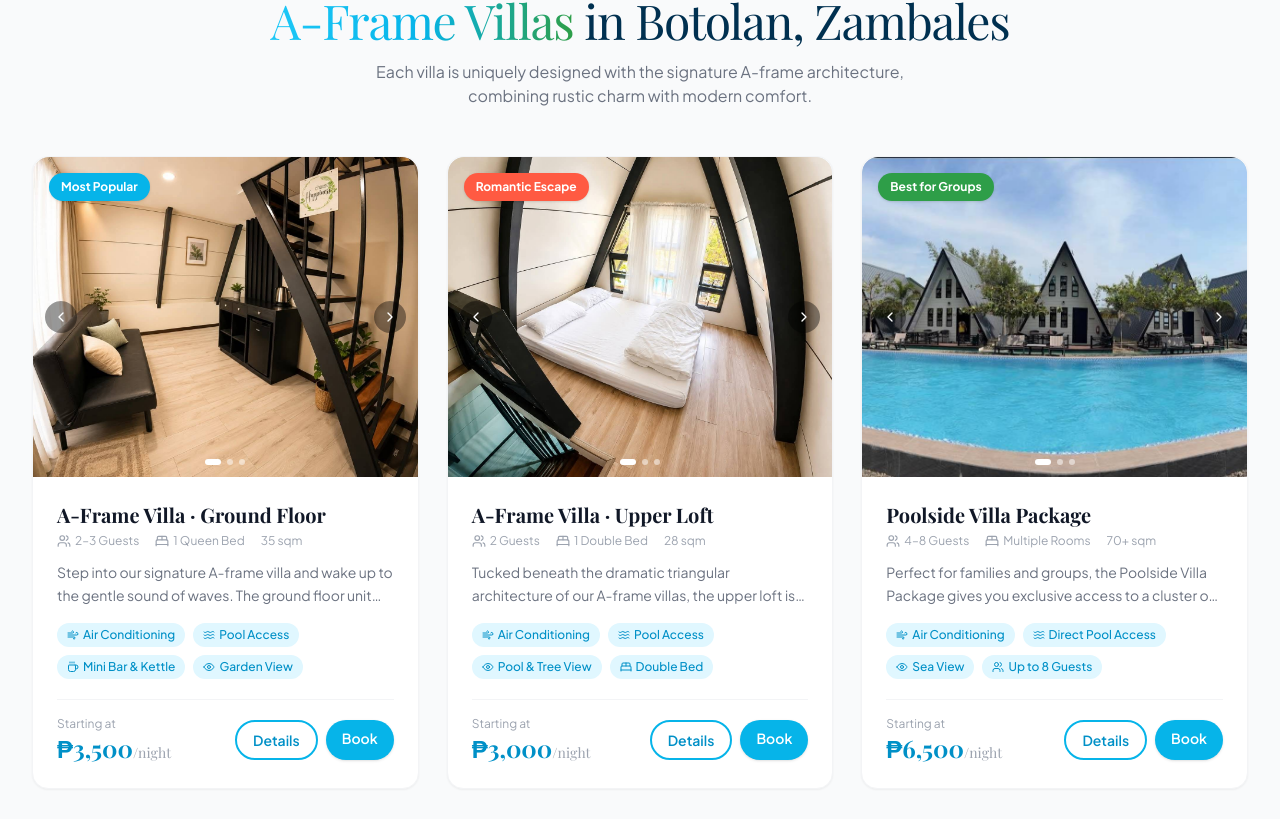
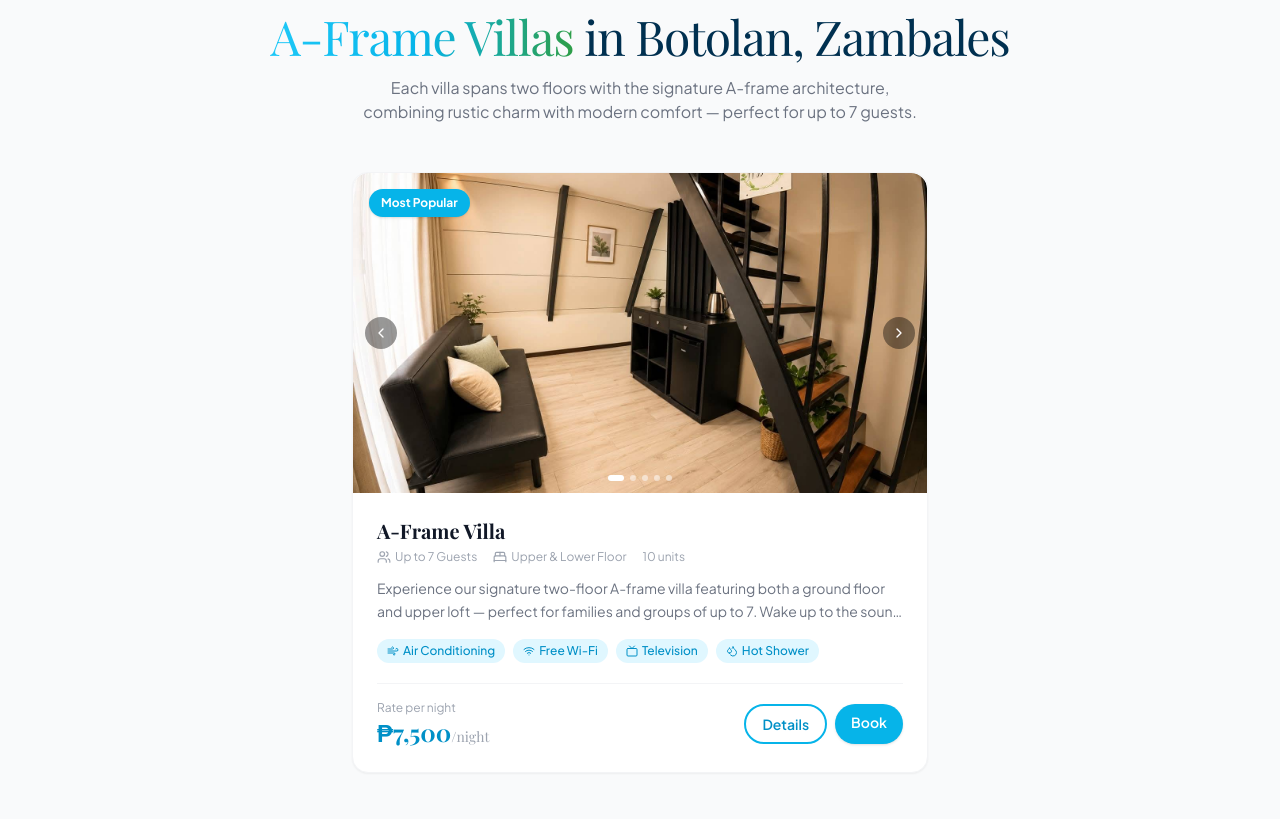
Before and after one commit to engrpaulojimena/resort-management, a Next.js app: page /accommodations in a window 1280 px wide. Shown: the part 461-1280 px from the top of the page. Built offline with nearby package versions, Linux system fonts and the light colour scheme; a web font is replaced by a local one.

Commit message:
Update project

```diff
--- a/app/accommodations/AccommodationsClient.tsx
+++ b/app/accommodations/AccommodationsClient.tsx
@@ -4,87 +4,45 @@ import { useState } from 'react'
 import Image from 'next/image'
 import Link from 'next/link'
 import {
-  Users, BedDouble, Wifi, Wind, Coffee, Waves,
-  Eye, Star, ChevronLeft, ChevronRight, X, Check
+  Users, BedDouble, Wifi, Wind, Tv, Droplets,
+  Waves, Star, ChevronLeft, ChevronRight, X, Check
 } from 'lucide-react'
 
-const rooms = [
-  {
-    id: 'ground-floor',
-    images: ['/images/19291.jpg', '/images/19292.jpg', '/images/19293.jpg'],
-    name: 'A-Frame Villa · Ground Floor',
-    shortName: 'Ground Floor',
+const room = {
+  id: 'aframe-villa',
+  images: ['/images/19291.jpg', '/images/19292.jpg', '/images/19293.jpg', '/images/19294.jpg', '/images/19295.jpg'],
+  name: 'A-Frame Villa',
   tag: 'Most Popular',
   tagColor: 'bg-ocean-500',
-    capacity: '2–3 Guests',
-    beds: '1 Queen Bed',
-    size: '35 sqm',
-    price: 3500,
+  capacity: 'Up to 7 Guests',
+  beds: 'Upper & Lower Floor',
+  units: 10,
+  price: 7500,
   description:
-      'Step into our signature A-frame villa and wake up to the gentle sound of waves. The ground floor unit features a comfortable queen bed, modern mini-bar, and direct access to the resort grounds — steps away from our infinity pool.',
+    'Experience our signature two-floor A-frame villa featuring both a ground floor and upper loft — perfect for families and groups of up to 7. Wake up to the sound of the waves, take a dip in our infinity pool, and relax in the comfort of your private villa tucked within the lush grounds of Kekamiya Resort.',
   amenities: [
     { icon: Wind, label: 'Air Conditioning' },
+    { icon: Wifi, label: 'Free Wi-Fi' },
+    { icon: Tv, label: 'Television' },
+    { icon: Droplets, label: 'Hot Shower' },
     { icon: Waves, label: 'Pool Access' },
-      { icon: Coffee, label: 'Mini Bar & Kettle' },
-      { icon: Eye, label: 'Garden View' },
-      { icon: BedDouble, label: 'Queen Bed' },
-      { icon: Wifi, label: 'Free Wi-Fi' },
+    { icon: Users, label: 'Up to 7 Guests' },
   ],
-    highlights: ['Pool-facing terrace', 'En-suite bathroom', 'Daily housekeeping', 'Welcome amenities'],
-  },
-  {
-    id: 'upper-loft',
-    images: ['/images/19294.jpg', '/images/19295.jpg', '/images/19292.jpg'],
-    name: 'A-Frame Villa · Upper Loft',
-    shortName: 'Upper Loft',
-    tag: 'Romantic Escape',
-    tagColor: 'bg-coral-500',
-    capacity: '2 Guests',
-    beds: '1 Double Bed',
-    size: '28 sqm',
-    price: 3000,
-    description:
-      'Tucked beneath the dramatic triangular architecture of our A-frame villas, the upper loft is an intimate retreat for two. Arched black beams frame a cozy loft bedroom with sweeping views of the pool and surrounding tropical trees.',
-    amenities: [
-      { icon: Wind, label: 'Air Conditioning' },
-      { icon: Waves, label: 'Pool Access' },
-      { icon: Eye, label: 'Pool & Tree View' },
-      { icon: BedDouble, label: 'Double Bed' },
-      { icon: Wifi, label: 'Free Wi-Fi' },
-      { icon: Star, label: 'Loft Architecture' },
+  highlights: [
+    'Ground floor & upper loft',
+    'Infinity pool access',
+    'En-suite bathroom',
+    'Beachfront location',
+    'Daily housekeeping',
+    'Welcome amenities',
   ],
-    highlights: ['Loft-style bedroom', 'Panoramic windows', 'Architectural A-frame beams', 'Private & intimate'],
-  },
-  {
-    id: 'poolside-villa',
-    images: ['/images/resort-villas-daytime.jpg', '/images/resort-villas-golden-hour.jpg', '/images/resort-pavilion-pool.jpg'],
-    name: 'Poolside Villa Package',
-    shortName: 'Poolside Villa',
-    tag: 'Best for Groups',
-    tagColor: 'bg-palm-500',
-    capacity: '4–8 Guests',
-    beds: 'Multiple Rooms',
-    size: '70+ sqm',
-    price: 6500,
-    description:
-      'Perfect for families and groups, the Poolside Villa Package gives you exclusive access to a cluster of A-frame villas right beside our infinity pool. Enjoy your own deck seating, wicker loungers, and unobstructed views of the open water.',
-    amenities: [
-      { icon: Wind, label: 'Air Conditioning' },
-      { icon: Waves, label: 'Direct Pool Access' },
-      { icon: Eye, label: 'Sea View' },
-      { icon: Users, label: 'Up to 8 Guests' },
-      { icon: Coffee, label: 'Mini Bar & Kettle' },
-      { icon: Wifi, label: 'Free Wi-Fi' },
-    ],
-    highlights: ['Private deck with loungers', 'Multiple bedrooms', 'Sea-facing orientation', 'Ideal for events & reunions'],
-  },
-]
+}
 
 const policies = [
   { label: 'Check-in', value: '2:00 PM' },
   { label: 'Check-out', value: '11:00 AM' },
-  { label: 'Security Deposit', value: '₱2,000 per room' },
-  { label: 'Cancellation', value: 'Free 10+ days before arrival' },
+  { label: 'Security Deposit', value: '₱2,000 per villa' },
+  { label: 'Cancellation', value: 'Free 48 hrs before check-in' },
   { label: 'Children', value: 'Welcome, must be supervised' },
   { label: 'Pets', value: 'Not allowed' },
   { label: 'Smoking', value: 'Strictly prohibited indoors' },
@@ -130,7 +88,7 @@ function RoomGallery({ images, name }: { images: string[]; name: string }) {
   )
 }
 
-function LightboxModal({ room, onClose }: { room: typeof rooms[0]; onClose: () => void }) {
+function LightboxModal({ onClose }: { onClose: () => void }) {
   const [imgIndex, setImgIndex] = useState(0)
   return (
     <div className="fixed inset-0 z-50 bg-black/80 backdrop-blur-sm flex items-center justify-center p-4" onClick={onClose}>
@@ -138,7 +96,7 @@ function LightboxModal({ room, onClose }: { room: typeof rooms[0]; onClose: () =
         className="bg-white rounded-3xl max-w-4xl w-full max-h-[90vh] overflow-y-auto"
         onClick={(e) => e.stopPropagation()}
       >
-        {/* Header */}
+        {/* Header image */}
         <div className="relative">
           <div className="relative h-72 md:h-96 rounded-t-3xl overflow-hidden bg-gray-200">
             <Image
@@ -170,11 +128,11 @@ function LightboxModal({ room, onClose }: { room: typeof rooms[0]; onClose: () =
               <div className="flex items-center gap-4 text-gray-500 text-sm mt-2">
                 <span className="flex items-center gap-1"><Users className="w-4 h-4" />{room.capacity}</span>
                 <span className="flex items-center gap-1"><BedDouble className="w-4 h-4" />{room.beds}</span>
-                <span className="text-gray-400">{room.size}</span>
+                <span className="text-gray-400">{room.units} units available</span>
               </div>
             </div>
             <div className="text-right shrink-0">
-              <span className="text-xs text-gray-400 block">Starting at</span>
+              <span className="text-xs text-gray-400 block">Rate per night</span>
               <span className="font-display text-3xl font-bold text-ocean-600">
                 ₱{room.price.toLocaleString()}
               </span>
@@ -194,7 +152,7 @@ function LightboxModal({ room, onClose }: { room: typeof rooms[0]; onClose: () =
           </div>
 
           <div className="bg-gray-50 rounded-2xl p-5 mb-6">
-            <h3 className="font-semibold text-gray-800 mb-3 text-sm uppercase tracking-wider">Room Highlights</h3>
+            <h3 className="font-semibold text-gray-800 mb-3 text-sm uppercase tracking-wider">Villa Highlights</h3>
             <div className="grid grid-cols-2 gap-2">
               {room.highlights.map((h) => (
                 <div key={h} className="flex items-center gap-2 text-sm text-gray-600">
@@ -206,10 +164,10 @@ function LightboxModal({ room, onClose }: { room: typeof rooms[0]; onClose: () =
           </div>
 
           <Link
-            href={`/book?room=${encodeURIComponent(room.name)}`}
+            href="/book"
             className="btn-primary w-full justify-center text-base py-4"
           >
-            Book This Room
+            Book This Villa
           </Link>
         </div>
       </div>
@@ -218,12 +176,12 @@ function LightboxModal({ room, onClose }: { room: typeof rooms[0]; onClose: () =
 }
 
 export default function AccommodationsClient() {
-  const [activeRoom, setActiveRoom] = useState<typeof rooms[0] | null>(null)
+  const [showModal, setShowModal] = useState(false)
 
   return (
     <>
       {/* Hero */}
-      <div className="relative pt-20 pb-16 bg-gradient-to-br from-ocean-700 to-ocean-900 overflow-hidden">
+      <div className="relative pt-24 pb-16 bg-gradient-to-br from-ocean-700 to-ocean-900 overflow-hidden">
         <div className="absolute inset-0 opacity-25">
           <Image src="/images/resort-villas-daytime.jpg" alt="Accommodations background" fill className="object-cover" sizes="100vw" />
         </div>
@@ -239,7 +197,7 @@ export default function AccommodationsClient() {
         </div>
       </div>
 
-      {/* Rooms */}
+      {/* Villa Section */}
       <section className="py-16 bg-gray-50">
         <div className="max-w-7xl mx-auto px-4 sm:px-6 lg:px-8">
 
@@ -249,16 +207,13 @@ export default function AccommodationsClient() {
               <span className="text-gradient-ocean">A-Frame Villas</span> in Botolan, Zambales
             </h2>
             <p className="text-gray-500 mt-4 max-w-xl mx-auto">
-              Each villa is uniquely designed with the signature A-frame architecture, combining rustic charm with modern comfort.
+              Each villa spans two floors with the signature A-frame architecture, combining rustic charm with modern comfort — perfect for up to 7 guests.
             </p>
           </div>
 
-          <div className="grid md:grid-cols-3 gap-7">
-            {rooms.map((room) => (
-              <div
-                key={room.id}
-                className="group bg-white rounded-2xl overflow-hidden shadow-sm hover:shadow-xl transition-all duration-300 hover:-translate-y-1 border border-gray-100 flex flex-col"
-              >
+          {/* Single villa card — centered, max width */}
+          <div className="max-w-xl mx-auto">
+            <div className="group bg-white rounded-2xl overflow-hidden shadow-sm hover:shadow-xl transition-all duration-300 hover:-translate-y-1 border border-gray-100 flex flex-col">
               {/* Gallery */}
               <div className="relative">
                 <RoomGallery images={room.images} name={room.name} />
@@ -274,7 +229,7 @@ export default function AccommodationsClient() {
                 <div className="flex items-center gap-4 text-gray-400 text-xs mb-3">
                   <span className="flex items-center gap-1"><Users className="w-3.5 h-3.5" />{room.capacity}</span>
                   <span className="flex items-center gap-1"><BedDouble className="w-3.5 h-3.5" />{room.beds}</span>
-                    <span>{room.size}</span>
+                  <span>{room.units} units</span>
                 </div>
 
                 <p className="text-gray-500 text-sm leading-relaxed mb-4 line-clamp-2">{room.description}</p>
@@ -289,7 +244,7 @@ export default function AccommodationsClient() {
 
                 <div className="mt-auto pt-4 border-t border-gray-100 flex items-center justify-between">
                   <div>
-                      <span className="text-xs text-gray-400 block">Starting at</span>
+                    <span className="text-xs text-gray-400 block">Rate per night</span>
                     <span className="font-display text-2xl font-bold text-ocean-600">
                       ₱{room.price.toLocaleString()}
                       <span className="text-sm font-normal text-gray-400">/night</span>
@@ -297,13 +252,13 @@ export default function AccommodationsClient() {
                   </div>
                   <div className="flex gap-2">
                     <button
-                        onClick={() => setActiveRoom(room)}
+                      onClick={() => setShowModal(true)}
                       className="px-4 py-2 rounded-full border-2 border-ocean-500 text-ocean-600 hover:bg-ocean-50 text-sm font-semibold transition-colors"
                     >
                       Details
                     </button>
                     <Link
-                        href={`/book?room=${encodeURIComponent(room.name)}`}
+                      href="/book"
                       className="px-4 py-2 rounded-full bg-ocean-500 hover:bg-ocean-600 text-white text-sm font-semibold transition-colors shadow"
                     >
                       Book
@@ -312,7 +267,6 @@ export default function AccommodationsClient() {
                 </div>
               </div>
             </div>
-            ))}
           </div>
         </div>
       </section>
@@ -328,7 +282,7 @@ export default function AccommodationsClient() {
             {[
               { icon: Waves, title: 'Infinity Pool Access', desc: 'Unlimited use of our stunning infinity pool with breathtaking views.' },
               { icon: Wifi, title: 'Free Wi-Fi', desc: 'Stay connected throughout your stay with complimentary high-speed internet.' },
-              { icon: Coffee, title: 'Welcome Amenities', desc: 'Complimentary toiletries, kettle, and mini-bar stocked on arrival.' },
+              { icon: Droplets, title: 'Hot Shower', desc: 'Enjoy a refreshing hot shower in your en-suite bathroom anytime.' },
               { icon: Star, title: 'Daily Housekeeping', desc: 'Our team ensures your villa is refreshed and spotless every day.' },
             ].map(({ icon: Icon, title, desc }) => (
               <div key={title} className="bg-ocean-50 rounded-2xl p-6 text-center">
@@ -391,8 +345,8 @@ export default function AccommodationsClient() {
       </section>
 
       {/* Lightbox */}
-      {activeRoom && (
-        <LightboxModal room={activeRoom} onClose={() => setActiveRoom(null)} />
+      {showModal && (
+        <LightboxModal onClose={() => setShowModal(false)} />
       )}
     </>
   )
--- a/app/amenities/AmenitiesClient.tsx
+++ b/app/amenities/AmenitiesClient.tsx
@@ -142,7 +142,7 @@ export default function AmenitiesClient() {
   return (
     <>
       {/* Hero */}
-      <div className="relative pt-20 pb-16 bg-gradient-to-br from-ocean-700 to-ocean-900 overflow-hidden">
+      <div className="relative pt-24 pb-16 bg-gradient-to-br from-ocean-700 to-ocean-900 overflow-hidden">
         <div className="absolute inset-0 opacity-25">
           <Image src="/images/19285.jpg" alt="Amenities background" fill className="object-cover" sizes="100vw" />
         </div>
--- a/app/booking-confirmation/BookingConfirmationClient.tsx
+++ b/app/booking-confirmation/BookingConfirmationClient.tsx
@@ -129,7 +129,7 @@ export default function BookingConfirmationClient() {
 
   if (loading || !booking) {
     return (
-      <section className="min-h-screen flex items-center justify-center pt-24">
+      <section className="min-h-screen flex items-center justify-center pt-32">
         <Loader2 className="w-8 h-8 animate-spin text-ocean-400" />
       </section>
     )
@@ -158,7 +158,7 @@ export default function BookingConfirmationClient() {
   }
 
   return (
-    <section className="min-h-screen bg-gray-50 pt-24 pb-16 px-4">
+    <section className="min-h-screen bg-gray-50 pt-32 pb-16 px-4">
       <div className="max-w-2xl mx-auto">
 
         {/* Success header */}
--- a/app/contact/ContactClient.tsx
+++ b/app/contact/ContactClient.tsx
@@ -60,7 +60,7 @@ export default function ContactClient() {
   return (
     <>
       {/* Hero */}
-      <div className="relative pt-20 pb-16 bg-gradient-to-br from-ocean-700 to-ocean-900 overflow-hidden">
+      <div className="relative pt-24 pb-16 bg-gradient-to-br from-ocean-700 to-ocean-900 overflow-hidden">
         <div className="absolute inset-0 opacity-25">
           <Image
             src="/images/19285.jpg"
--- a/app/events/EventsClient.tsx
+++ b/app/events/EventsClient.tsx
@@ -77,7 +77,7 @@ export default function EventsClient() {
   return (
     <>
       {/* Hero */}
-      <div className="relative pt-20 pb-16 bg-gradient-to-br from-ocean-700 to-ocean-900 overflow-hidden">
+      <div className="relative pt-24 pb-16 bg-gradient-to-br from-ocean-700 to-ocean-900 overflow-hidden">
         <div className="absolute inset-0 opacity-25">
           <Image src="/images/resort-pavilion-pool.jpg" alt="Events venue background" fill className="object-cover" sizes="100vw" />
         </div>
--- a/app/gallery/GalleryClient.tsx
+++ b/app/gallery/GalleryClient.tsx
@@ -159,7 +159,7 @@ export default function GalleryClient() {
   return (
     <>
       {/* Hero banner */}
-      <div className="relative pt-20 pb-16 bg-gradient-to-br from-ocean-700 to-ocean-900 overflow-hidden">
+      <div className="relative pt-24 pb-16 bg-gradient-to-br from-ocean-700 to-ocean-900 overflow-hidden">
         {/* Background from best photo */}
         <div className="absolute inset-0 opacity-30">
           <Image
--- a/app/policies/PoliciesClient.tsx
+++ b/app/policies/PoliciesClient.tsx
@@ -142,7 +142,7 @@ export default function PoliciesClient() {
   return (
     <>
       {/* Hero band */}
-      <div className="relative pt-20 pb-16 bg-gradient-to-br from-ocean-700 to-ocean-900 overflow-hidden">
+      <div className="relative pt-24 pb-16 bg-gradient-to-br from-ocean-700 to-ocean-900 overflow-hidden">
         <div className="absolute inset-0 opacity-25">
           <Image src="/images/19286.jpg" alt="Policies background" fill className="object-cover" sizes="100vw" />
         </div>
--- a/components/HeroSection.tsx
+++ b/components/HeroSection.tsx
@@ -89,11 +89,11 @@ export default function HeroSection() {
         <div
           className={`flex flex-col sm:flex-row gap-4 mb-16 transition-all duration-1000 delay-500 ${loaded ? 'opacity-100 translate-y-0' : 'opacity-0 translate-y-6'}`}
         >
-          <Link href="/book" className="btn-primary text-base px-8 py-4 rounded-full shadow-2xl shadow-ocean-900/30">
-            <Waves className="w-5 h-5" />
+          <Link href="/book" className="btn-primary text-sm sm:text-base px-6 sm:px-8 py-3.5 sm:py-4 rounded-full shadow-2xl shadow-ocean-900/30 justify-center">
+            <Waves className="w-4 h-4 sm:w-5 sm:h-5" />
             Book Your Stay
           </Link>
-          <Link href="/gallery" className="btn-secondary text-base px-8 py-4">
+          <Link href="/gallery" className="btn-secondary text-sm sm:text-base px-6 sm:px-8 py-3.5 sm:py-4 justify-center">
             View Gallery
           </Link>
         </div>
```
Also changed, not shown: app/book/BookClient.tsx (+4 -3 lines), 1 other file (tests, documents, lock files or other folders). Lines whose indentation alone changed are shown as unchanged.
